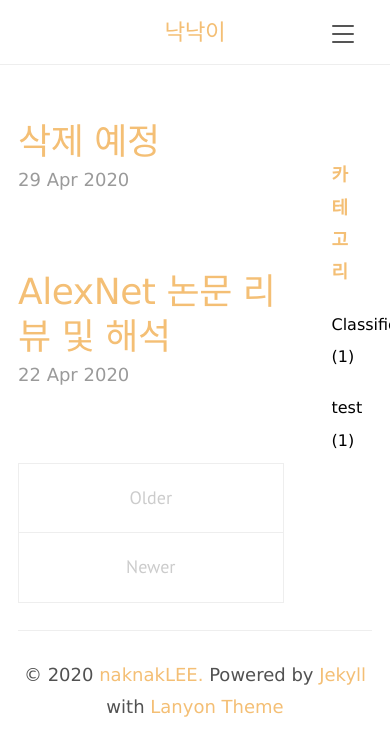
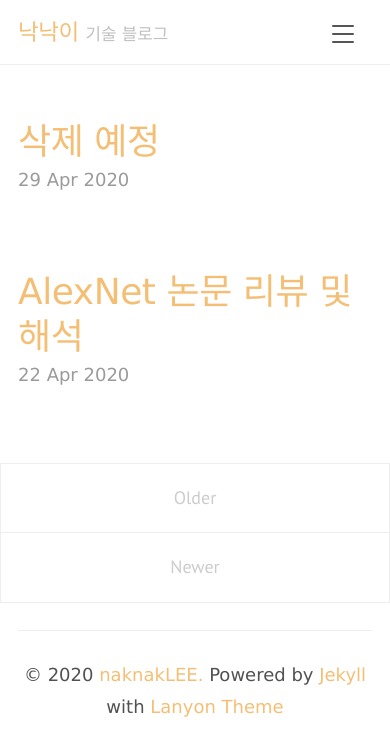
Before and after one commit to naknakLEE/naknakLEE.github.io, a Jekyll site: the page built from index.html, in a window 390 px wide. Shown: the top 756 px of the page. Built offline with Jekyll 4.4.1, drawn with Linux system fonts in a browser that asks for light colours; the list of posts is cut into pages by our own code.

Commit message:
카테고리 테블릿화면에 맞게 조정

```diff
--- a/public/css/lanyon.css
+++ b/public/css/lanyon.css
@@ -142,11 +142,14 @@ h1, h2, h3, h4, h5, h6 {
 }
 
 
-@media (max-width: 48em) {
-  .masthead-title {
+@media (max-width: 60em) {
+  /* .masthead-title {
     text-align: center;
   }
   .masthead-title small {
+    display: none;
+  } */
+  .page-aside{
     display: none;
   }
 }
@@ -204,12 +207,14 @@ h1, h2, h3, h4, h5, h6 {
 
 /* Sidebar nav */
 .sidebar-nav {
-  border-bottom: 1px solid rgba(255,255,255,.1);
+  border-bottom: 2px solid rgba(255,255,255,.1);
+  /* border-bottom: 1px solid black; */
 }
 .sidebar-nav-item {
   display: block;
   padding: .5rem 1rem;
-  border-top: 1px solid rgba(255,255,255,.1);
+  border-top: 2px solid rgba(255,255,255,.1);
+  /* border-top: 1px solid red; */
 }
 .sidebar-nav-item.active,
 a.sidebar-nav-item:hover,
```
